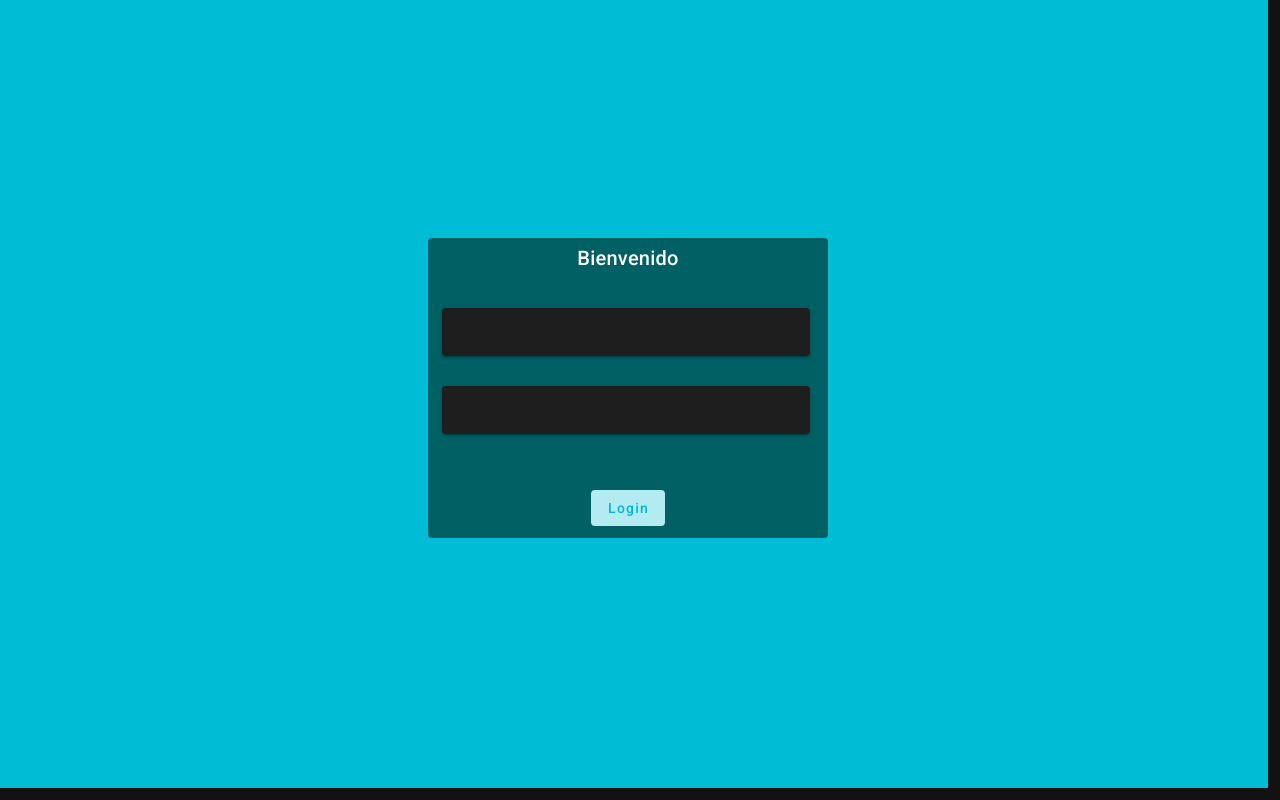
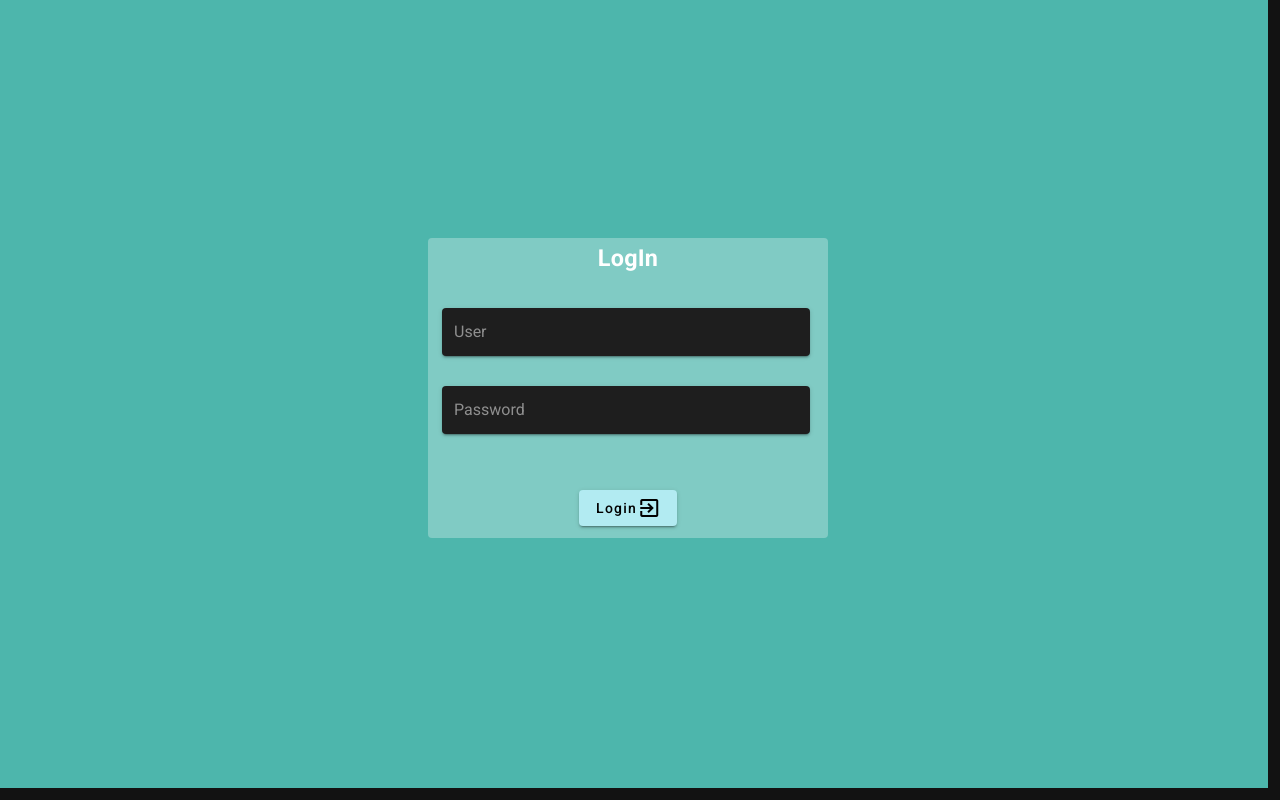
Before and after one commit to Andert51/frontend-employe, a Nuxt app: page / in a window 1280 px wide. Built offline with nearby package versions, Linux system fonts and the light colour scheme.

Commit message:
Front Login

```diff
--- a/components/employee/loginCard.vue
+++ b/components/employee/loginCard.vue
@@ -1,7 +1,7 @@
 <template>
   <v-card
     elevation="0"
-    color="cyan darken-4"
+    color="teal lighten-3 "
     width="400"
     height="300"
     rounded
@@ -9,15 +9,17 @@
     <v-card-title>
       <v-row align="center" justify="center">
         <span style="color:white;">
-          Bienvenido
+          <h3>LogIn</h3>
         </span>
       </v-row>
     </v-card-title>
     <v-card-text class="mt-4 mb-4 pt-4 pb-4">
+      <v-form ref="form">
         <div class="textFields">
           <v-row style="width: 100%;">
             <v-text-field
               v-model="usuario"
+              placeholder="User"
               :rules="size"
               solo
             />
@@ -25,23 +27,27 @@
           <v-row style="width: 100%;">
             <v-text-field
               v-model="password"
+              placeholder="Password"
               :rules="size"
               type="password"
               solo
             />
           </v-row>
         </div>
+      </v-form>
     </v-card-text>
     <v-card-actions>
       <v-row align="center" justify="center">
         <v-btn
-          elevation="0"
           color="cyan lighten-4"
           @click="loginBackend"
         >
-          <span style="text-transform: none; color: #00B8D4;">
+          <span style="text-transform: none; color:black;">
             Login
           </span>
+          <v-icon style="color: black;">
+            mdi-login-variant
+          </v-icon>
         </v-btn>
       </v-row>
     </v-card-actions>
@@ -62,6 +68,8 @@ export default {
   methods: {
     loginBackend () {
       console.log('@Nint variables', this.usuario, this.password)
+      const isValid = this.$refs.form.validate()
+      if (isValid) {
         const body = {
           correo: this.usuario,
           contrasena: this.password
@@ -73,6 +81,16 @@ export default {
           .catch((error) => {
             console.error('@Nint error =>', error)
           })
+      } else {
+        this.$emit('show-alert', {
+          showAlert: true,
+          color: 'red',
+          type: 'error',
+          message: 'Invalid Credentials',
+          icon: 'mdi-error',
+          border: 'white'
+        })
+      }
     }
   }
 }
--- /dev/null
+++ b/components/ui/uiAlert.vue
@@ -0,0 +1,22 @@
+<template>
+  <v-alert :color="color" :type="type" :border="border" width="400">
+    <v-icon>
+      {{ icon }}
+    </v-icon>
+    {{ message }}
+  </v-alert>
+</template>
+
+<script>
+
+export default {
+  props: {
+    color: { type: String, default: 'teal darken-2' },
+    type: { type: String, default: 'success' },
+    icon: { type: String, default: '' },
+    message: { type: String, default: '' },
+    border: { type: String, default: 'teal darken-3' }
+  }
+}
+
+</script>
--- a/layouts/login.vue
+++ b/layouts/login.vue
@@ -1,6 +1,15 @@
 <template>
   <v-app>
     <v-main>
+      <ui-alert
+        v-if="showAlert"
+        :color="color"
+        :type="type"
+        :icon="icon"
+        :message="message"
+        :border="border"
+        class="alert"
+      />
       <v-row align="center" justify="center" class="login">
         <Nuxt />
       </v-row>
@@ -10,6 +19,33 @@
 
 <script>
 export default {
+  data () {
+    return {
+      showAlert: false,
+      color: '',
+      type: '',
+      message: '',
+      border: '',
+      icon: ''
+    }
+  },
+  created () {
+    this.$nuxt.$on('show-alert', (data) => {
+      console.log('@Nint layout =>', data)
+      this.showAlert = data.showAlert
+      this.color = data.color
+      this.type = data.type
+      this.message = data.message
+      this.icon = data.icon
+      this.border = data.border
+      setTimeout(() => {
+        this.showAlert = false
+      }, 2000)
+    })
+  },
+  beforeDestroy () {
+    this.$nuxt.$off('show-alert')
+  }
 
 }
 </script>
@@ -18,7 +54,12 @@ export default {
 .login {
     width: 100%;
     height: 100vh;
-    background-color: #00BCD4;
+    background-color: #4DB6AC;
+}
+.alert {
+  position: absolute;
+  right: 10px;
+  top: 10px;
 }
 
 </style>
--- a/nuxt.config.js
+++ b/nuxt.config.js
@@ -28,6 +28,7 @@ export default {
 
   // Plugins to run before rendering page: https://go.nuxtjs.dev/config-plugins
   plugins: [
+    '~/plugins/ui-Components.js'
   ],
 
   // Auto import components: https://go.nuxtjs.dev/config-components
@@ -50,7 +51,7 @@ export default {
   // Axios module configuration: https://go.nuxtjs.dev/config-axios
   axios: {
     // Workaround to avoid enforcing hard-coded localhost:3000: https://github.com/nuxt-community/axios-module/issues/308
-    baseURL: 'htttp://:localhost:6000/api/employe'
+    baseURL: 'http://localhost:3010/api/employe'
   },
 
   // Vuetify module configuration: https://go.nuxtjs.dev/config-vuetify
--- a/pages/index.vue
+++ b/pages/index.vue
@@ -1,5 +1,7 @@
 <template>
-  <loginCard />
+  <loginCard
+    @show-alert="showAlert"
+  />
 </template>
 
 <script>
@@ -9,6 +11,12 @@ export default {
   components: {
     loginCard
   },
-  layout: 'login'
+  layout: 'login',
+  methods: {
+    showAlert (data) {
+      console.log('@Nint data => ', data)
+      this.$nuxt.$emit('show-alert', data)
+    }
+  }
 }
 </script>
--- /dev/null
+++ b/plugins/ui-Components.js
@@ -0,0 +1,5 @@
+import Vue from 'vue'
+
+import uiAlert from '~/components/ui/uiAlert.vue'
+
+Vue.component('UiAlert', uiAlert)
```
Lines whose indentation alone changed are shown as unchanged.
